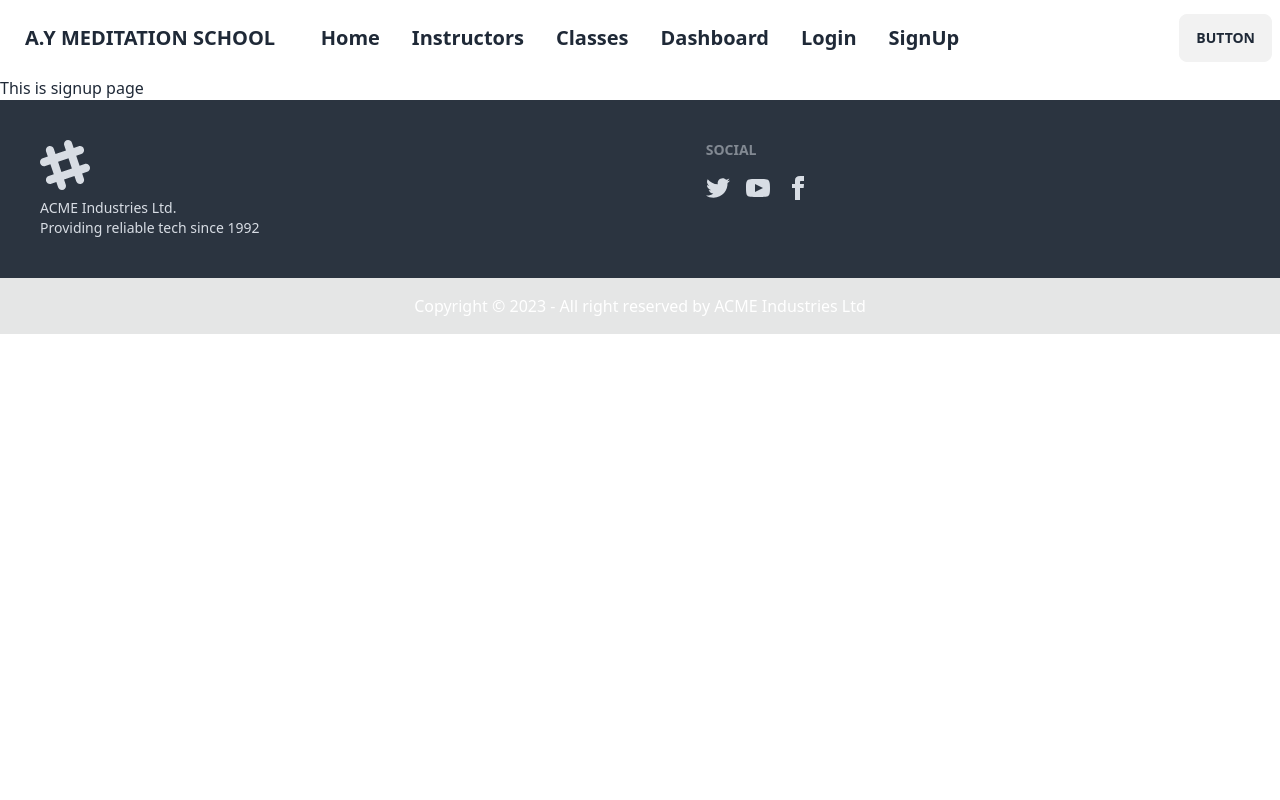
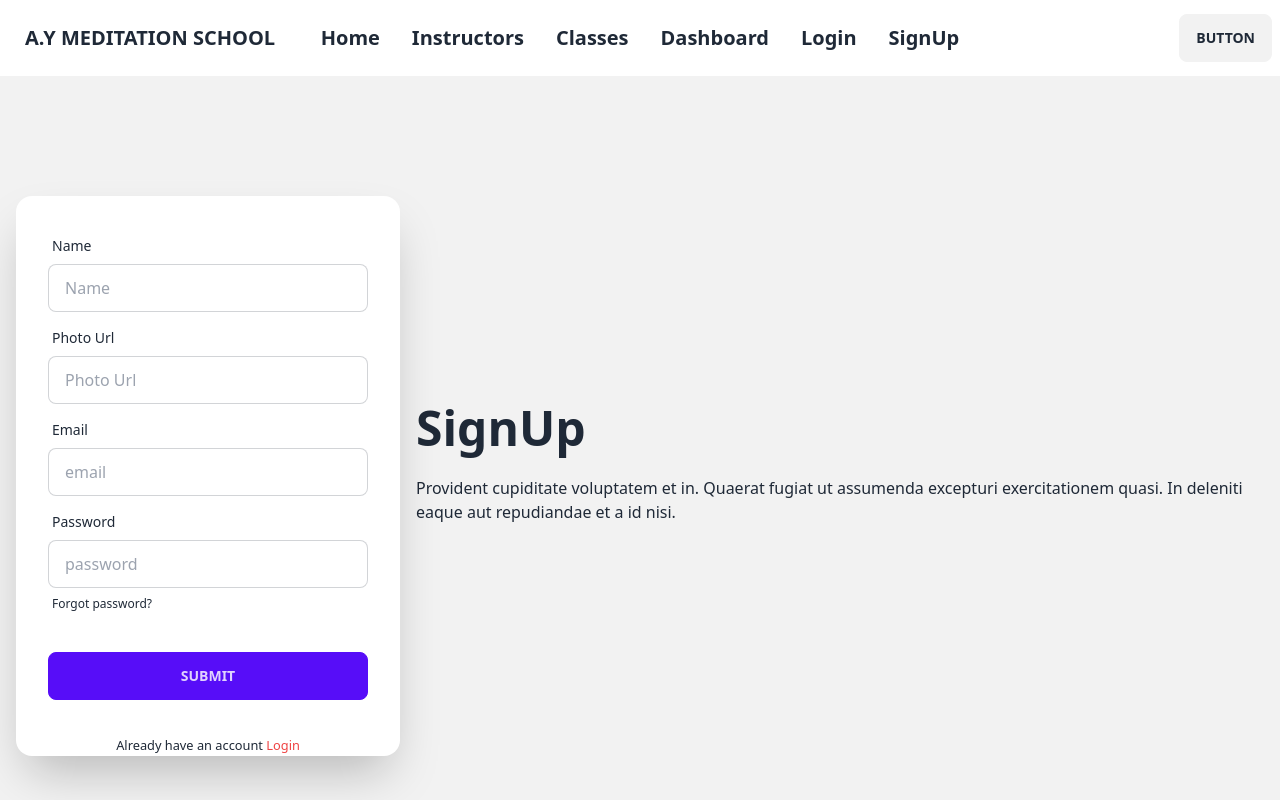
Before and after one commit to Mosarof5228/Adhi-Yoga-Meditaion-School-Client, a React (Vite) app: page /signup in a window 1280 px wide. Shown: the top 800 px of the page. Built offline with nearby package versions, Linux system fonts and the light colour scheme; no server answers.

Commit message:
signup has done but update profile not completed it has to do

```diff
--- a/package.json
+++ b/package.json
@@ -20,7 +20,8 @@
     "react-hook-form": "^7.44.3",
     "react-responsive-carousel": "^3.2.23",
     "react-router-dom": "^6.11.2",
-    "sort-by": "^1.2.0"
+    "sort-by": "^1.2.0",
+    "sweetalert2": "^11.7.11"
   },
   "devDependencies": {
     "@types/react": "^18.0.37",
--- a/src/pages/SignUp/SignUp.jsx
+++ b/src/pages/SignUp/SignUp.jsx
@@ -1,10 +1,108 @@
 import React from 'react';
+import { useContext } from 'react';
+import { Helmet } from 'react-helmet-async';
+import { useForm } from 'react-hook-form';
+import { Link, Navigate, useNavigate } from 'react-router-dom';
+import { AuthContext } from '../../providers/AuthProvider';
+// import SocialLogin from '../Pages/Shared/SocialLogin/SocialLogin';
 
 const SignUp = () => {
+
+    const { createUser, updateUserProfile, reset } = useContext(AuthContext)
+    const { register, handleSubmit, formState: { errors } } = useForm();
+    const navigate = useNavigate();
+
+    const onSubmit = data => {
+        createUser(data.email, data.password)
+            .then(result => {
+                const loggedUser = result.user;
+                console.log(loggedUser)
+                updateUserProfile(data.name, data.photoURL)
+                    .then(() => {
+                        navigate('/')
+
+                    })
+                    .catch(error => console.log(error))
+            })
+
+    };
+
     return (
-        <div>
-            <h2>This is signup page</h2>
-        </div>
+        <>
+
+            <Helmet>
+                <title>Bistro Boss | menu</title>
+                <link rel="canonical" href="https://www.tacobell.com/" />
+            </Helmet>
+
+
+            <div className="hero min-h-screen bg-base-200">
+                <form onSubmit={handleSubmit(onSubmit)} className="hero-content flex-col lg:flex-row-reverse">
+                    <div className="text-center lg:text-left">
+                        <h1 className="text-5xl font-bold">SignUp</h1>
+                        <p className="py-6">Provident cupiditate voluptatem et in. Quaerat fugiat ut assumenda excepturi exercitationem quasi. In deleniti eaque aut repudiandae et a id nisi.</p>
+                    </div>
+                    <div className="card flex-shrink-0 w-full max-w-sm shadow-2xl bg-base-100">
+                        <div className="card-body">
+                            {/* name */}
+                            <div className="form-control">
+                                <label className="label">
+                                    <span className="label-text">Name</span>
+                                </label>
+                                <input type="text" {...register("name", { required: true })} name="name" placeholder="Name" className="input input-bordered" />
+                                {errors.name && <span className='text-red-500'>Name is required</span>}
+                            </div>
+                            {/* photo url */}
+                            <div className="form-control">
+                                <label className="label">
+                                    <span className="label-text">Photo Url</span>
+                                </label>
+                                <input type="text" {...register("photoUrl", { required: true })} name="photoUrl" placeholder="Photo Url " className="input input-bordered" />
+                                {errors.photoUrl && <span className='text-red-500'>Photo Url is required</span>}
+                            </div>
+
+                            {/* email */}
+                            <div className="form-control">
+                                <label className="label">
+                                    <span className="label-text">Email</span>
+                                </label>
+                                <input type="text" {...register("email", { required: true })} name="email" placeholder="email" className="input input-bordered" />
+                                {errors.email && <span className='text-red-500'>Email is required</span>}
+                            </div>
+
+
+                            {/* password */}
+                            <div className="form-control">
+                                <label className="label">
+                                    <span className="label-text">Password</span>
+                                </label>
+                                <input type="password" {...register("password", {
+                                    required: true,
+                                    minLength: 6,
+                                    maxLength: 20,
+                                    pattern: /(?=.*[A-Z])(?=.*[!@#$&*])(?=.*[0-9])(?=.*[a-z])/,
+                                })} name="password" placeholder="password" className="input input-bordered" />
+
+                                {errors.password?.type === 'required' && <p className='text-red-600'>Password is required</p>}
+                                {errors.password?.type === 'minLength' && <p className='text-red-600'>Password must be 6 character</p>}
+                                {errors.password?.type === 'maxLength' && <p className='text-red-600'>Password must be less than 20 character</p>}
+                                {errors.password?.type === 'pattern' && <p className='text-red-600'>Password must be One UpperCase,One lowerCase,one digit and one special character</p>}
+
+                                <label className="label">
+                                    <a href="#" className="label-text-alt link link-hover">Forgot password?</a>
+                                </label>
+                            </div>
+                            <div className="form-control mt-6">
+
+                                <input type="submit" className="btn btn-primary" value="submit" />
+                            </div>
+                        </div>
+                        <p className='text-center'><small>Already have an account <Link className='text-red-500' to='/login'>Login</Link></small></p>
+                        {/* <SocialLogin></SocialLogin> */}
+                    </div>
+                </form>
+            </div>
+        </>
     );
 };
 
--- a/src/providers/AuthProvider.jsx
+++ b/src/providers/AuthProvider.jsx
@@ -10,15 +10,15 @@
 export const AuthContext = createContext(null);
 const auth = getAuth(app);
 const AuthProvider = ({ children }) => {
-    // const [user, setUser] = useState(null);
-    // const [loading, setLoading] = useState(true)
+    const [user, setUser] = useState(null);
+    const [loading, setLoading] = useState(true)
 
-    // const googleProvider = new GoogleAuthProvider();
+    const googleProvider = new GoogleAuthProvider();
 
-    // const createUser = (email, password) => {
-    //     setLoading(true)
-    //     return createUserWithEmailAndPassword(auth, email, password)
-    // }
+    const createUser = (email, password) => {
+        setLoading(true)
+        return createUserWithEmailAndPassword(auth, email, password)
+    }
 
     const loginUser = (email, password) => {
         // setLoading(true)
@@ -34,31 +34,31 @@
     //     return signOut(auth);
     // }
 
-    // const updateUserProfile = (name, photo) => {
-    //     return updateProfile(auth.currentUser, {
-    //         displayName: name, photoURL: photo
-    //     })
-    // }
+    const updateUserProfile = (name, photo) => {
+        return updateProfile(auth.currentUser, {
+            displayName: name, photoURL: photo
+        })
+    }
 
-    // useEffect(() => {
-    //     const unsubscribe = onAuthStateChanged(auth, currentUser => {
-    //         setUser(currentUser);
-    //         console.log('current User', currentUser);
-    //         setLoading(false)
-    //     })
-    //     return () => {
-    //         return unsubscribe();
-    //     }
-    // }, [])
+    useEffect(() => {
+        const unsubscribe = onAuthStateChanged(auth, currentUser => {
+            setUser(currentUser);
+            console.log('current User', currentUser);
+            setLoading(false)
+        })
+        return () => {
+            return unsubscribe();
+        }
+    }, [])
 
     const authInfo = {
-        // user,
-        // loading,
+        user,
+        loading,
         // googleSignIn,
-        // createUser,
+        createUser,
         loginUser,
         // logOut,
-        // updateUserProfile
+        updateUserProfile
     }
     return (
         <AuthContext.Provider value={authInfo}>
```
Also changed, not shown: 1 other file (tests, documents, lock files or other folders).
